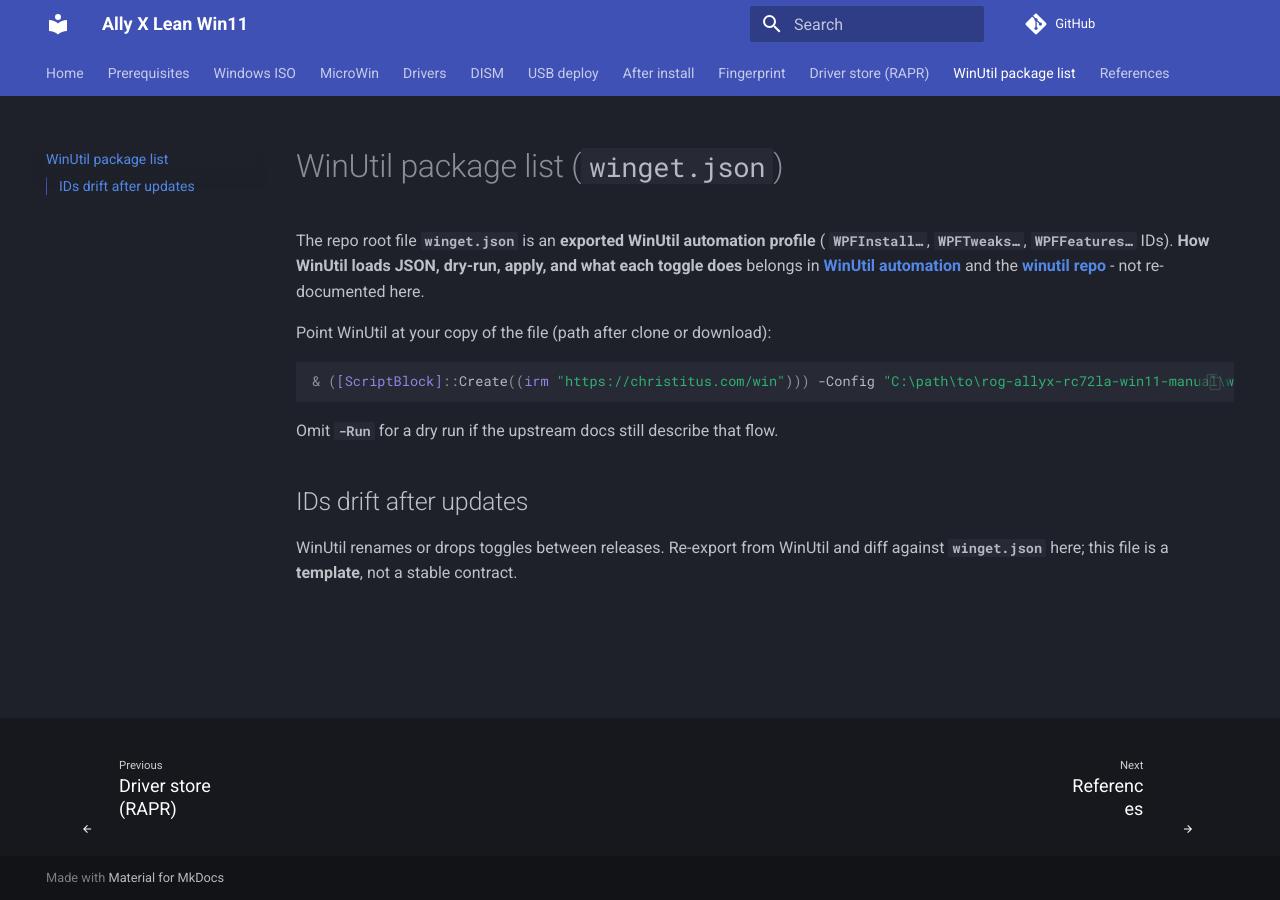
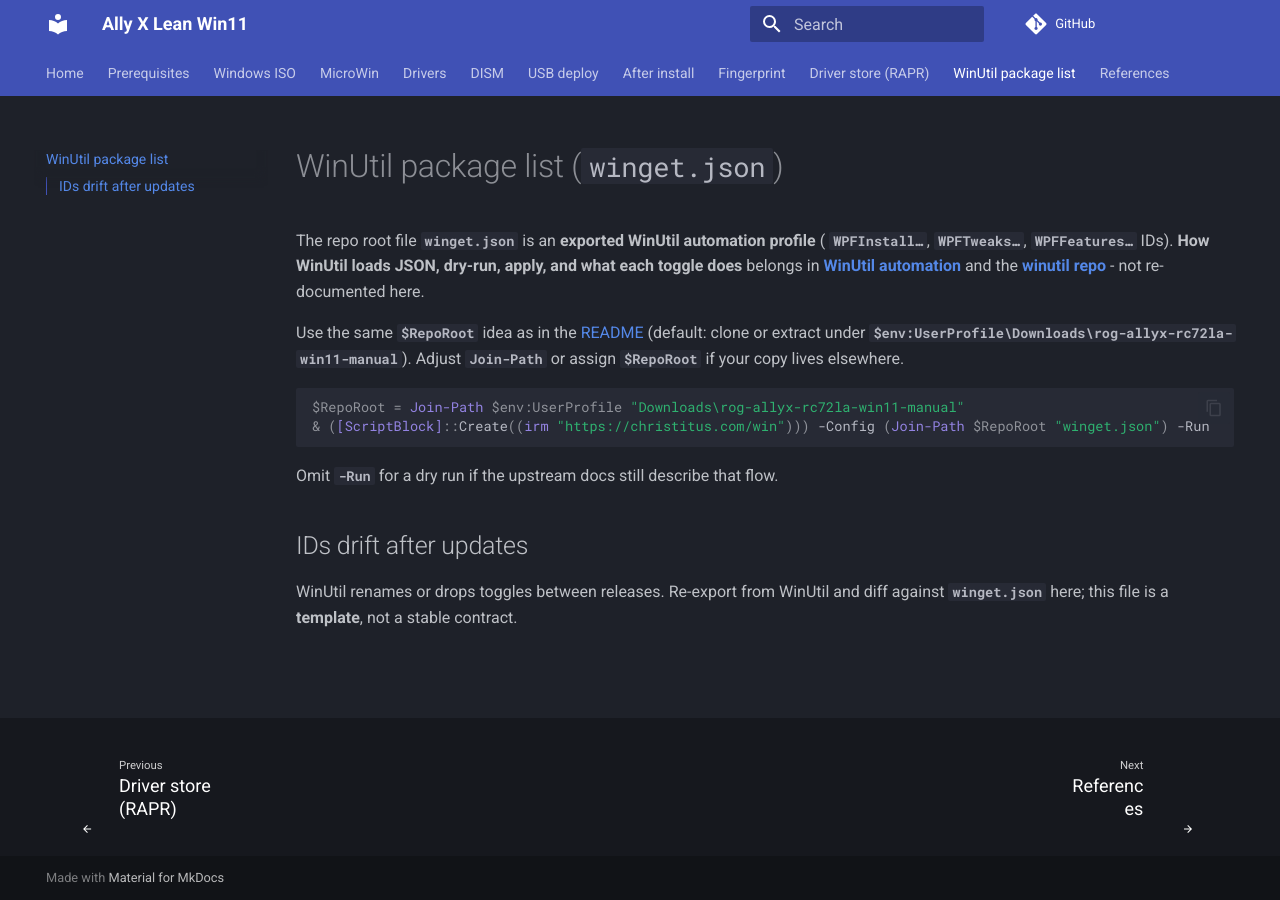
Before and after one commit to emilwojcik93/rog-allyx-rc72la-win11-manual, an MkDocs documentation site: the page built from docs/winget-profile.md, in a window 1280 px wide. Built offline with MkDocs 1.6.1 and Material for MkDocs 9.7.7, drawn with Linux system fonts in a browser that asks for light colours; comment, search, counter and statistics services are not loaded.

Commit message:
README: generic  under Downloads; align WinUtil snippets
Co-authored-by: Cursor <cursoragent@cursor.com>

````diff
--- a/docs/winget-profile.md
+++ b/docs/winget-profile.md
@@ -2,10 +2,11 @@
 
 The repo root file **`winget.json`** is an **exported WinUtil automation profile** ( **`WPFInstall…`**, **`WPFTweaks…`**, **`WPFFeatures…`** IDs). **How WinUtil loads JSON, dry-run, apply, and what each toggle does** belongs in **[WinUtil automation](https://winutil.christitus.com/userguide/automation/)** and the **[winutil repo](https://github.com/ChrisTitusTech/winutil)** - not re-documented here.
 
-Point WinUtil at your copy of the file (path after clone or download):
+Use the same **`$RepoRoot`** idea as in the [README](https://github.com/emilwojcik93/rog-allyx-rc72la-win11-manual#readme) (default: clone or extract under **`$env:UserProfile\Downloads\rog-allyx-rc72la-win11-manual`**). Adjust **`Join-Path`** or assign **`$RepoRoot`** if your copy lives elsewhere.
 
 ```powershell
-& ([ScriptBlock]::Create((irm "https://christitus.com/win"))) -Config "C:\path\to\rog-allyx-rc72la-win11-manual\winget.json" -Run
+$RepoRoot = Join-Path $env:UserProfile "Downloads\rog-allyx-rc72la-win11-manual"
+& ([ScriptBlock]::Create((irm "https://christitus.com/win"))) -Config (Join-Path $RepoRoot "winget.json") -Run
 ```
 
 Omit **`-Run`** for a dry run if the upstream docs still describe that flow.
````
Also changed, not shown: README.md (+48 -6 lines).
